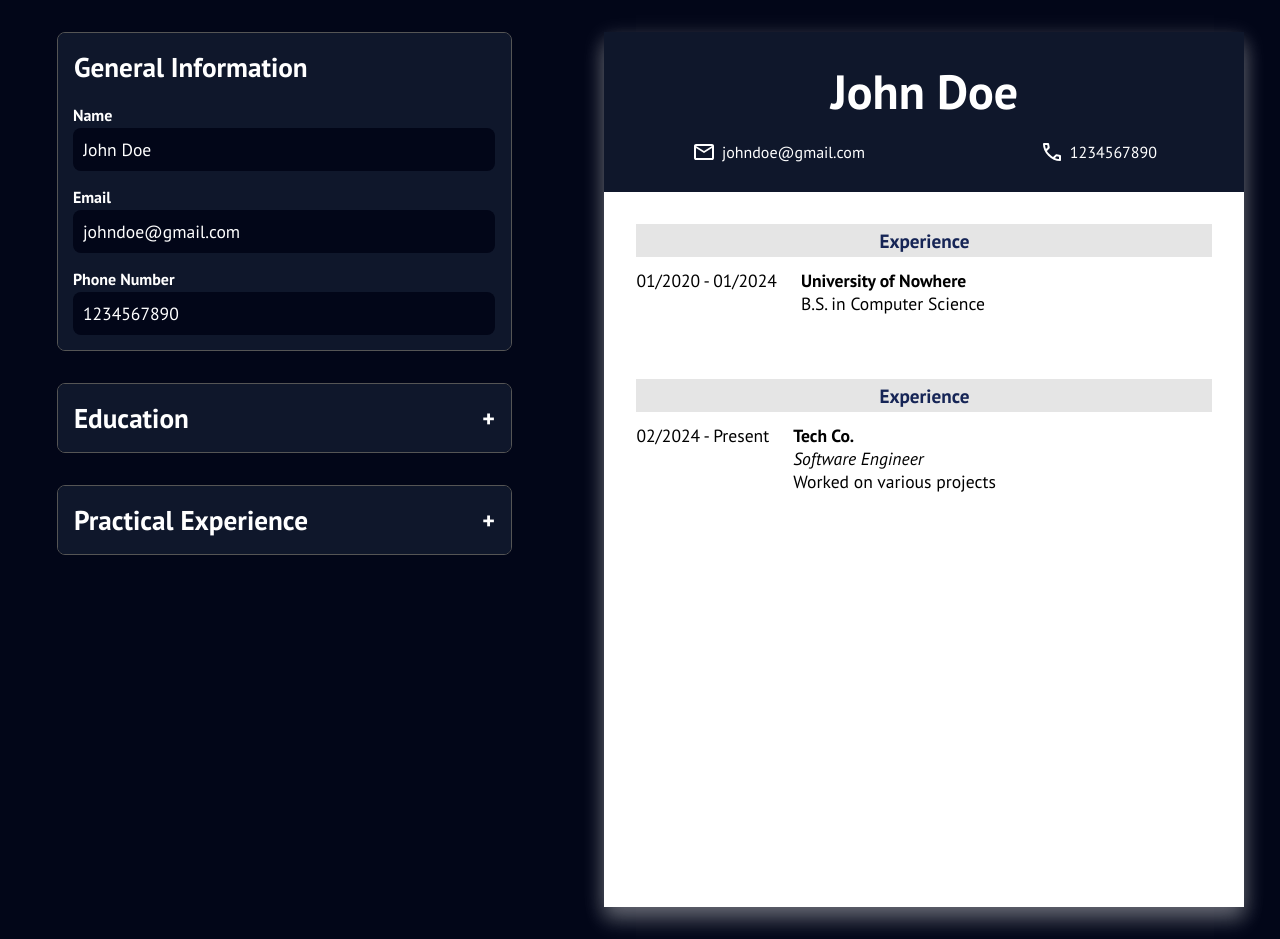
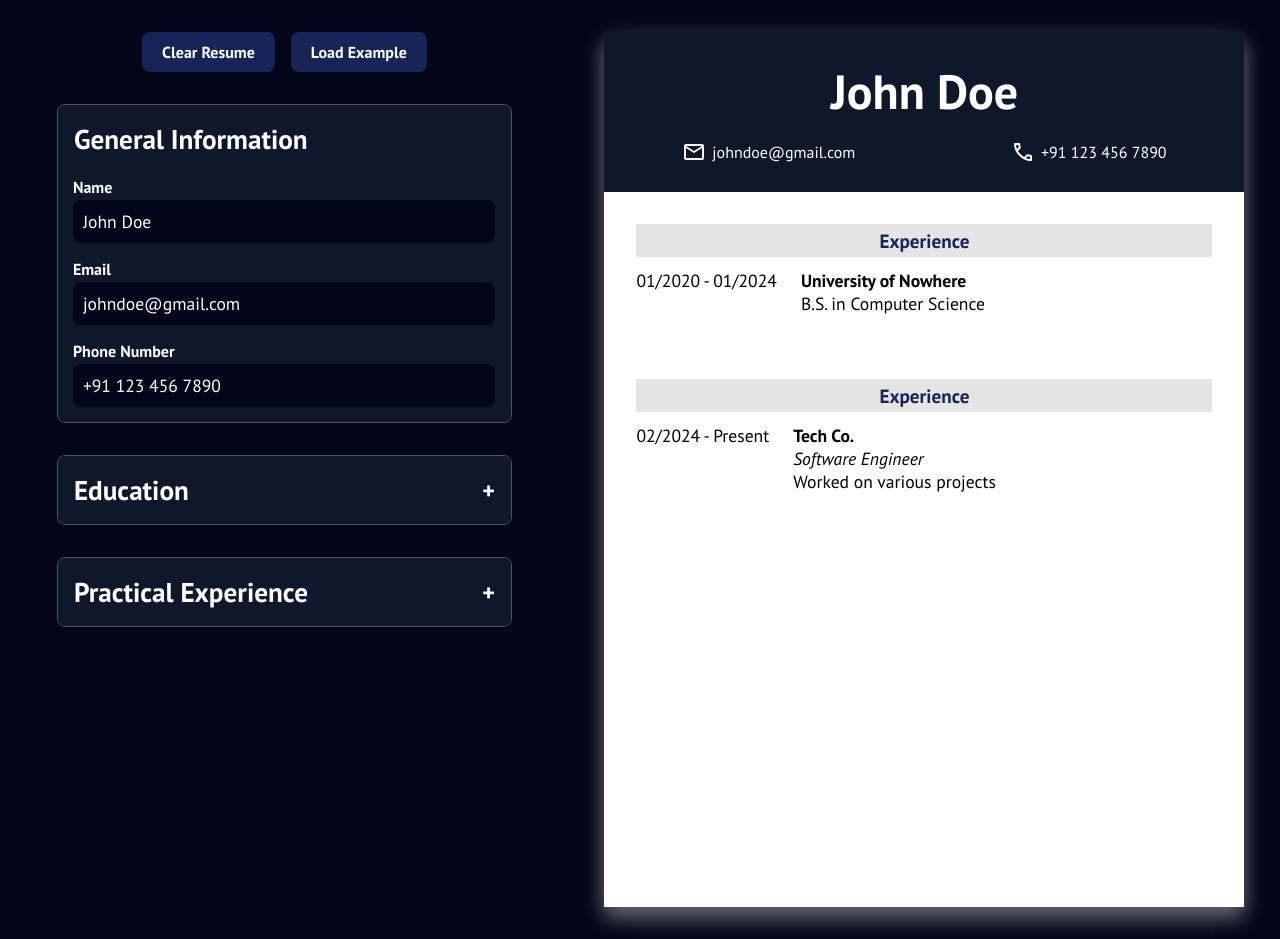
Before and after one commit to ASH-WIN-10/cv-builder, a React (Vite) app: page / in a window 1280 px wide. Built offline with nearby package versions, Linux system fonts and the light colour scheme.

Commit message:
add ability to clear or load an example in resume

```diff
--- a/src/App.jsx
+++ b/src/App.jsx
@@ -1,11 +1,11 @@
 import { useState } from "react"
 import Builder from "./components/Builder"
 import Resume from "./components/Resume"
-import initialResume from "./data"
+import { initialMockResume } from "./data"
 import "./App.css"
 
 function App() {
-    const [resume, updateResume] = useState(initialResume)
+    const [resume, updateResume] = useState(initialMockResume)
 
     return (
         <>
--- a/src/components/Builder.jsx
+++ b/src/components/Builder.jsx
@@ -3,16 +3,32 @@ import GeneralInfoSection from "./GeneralInfoSection"
 import PracticalExpSection from "./PracticalExpSection"
 import { Accordion } from "./Accordion"
 import "../styles/Builder.css"
+import { initialEmptyResume, initialMockResume } from "../data"
 
 export default function Builder({ resume, updateResume }) {
+    function clearResume() {
+        updateResume(initialEmptyResume)
+    }
+
+    function loadExample() {
+        updateResume(initialMockResume)
+    }
+
     return (
         <div id="builder">
+            <div id="dataBtns">
+                <button onClick={clearResume}>Clear Resume</button>
+                <button onClick={loadExample}>Load Example</button>
+            </div>
+
             <Accordion title="General Information">
                 <GeneralInfoSection resume={resume} updateResume={updateResume} />
             </Accordion>
+
             <Accordion title="Education">
                 <EducationalExpSection resume={resume} updateResume={updateResume} />
             </Accordion>
+
             <Accordion title="Practical Experience">
                 <PracticalExpSection resume={resume} updateResume={updateResume} />
             </Accordion>
--- a/src/data.js
+++ b/src/data.js
@@ -1,7 +1,7 @@
-const initialResume = {
+const initialMockResume = {
     name: "John Doe",
     email: "johndoe@gmail.com",
-    phoneNum: "1234567890",
+    phoneNum: "+91 123 456 7890",
     education: [
         {
             schoolName: "University of Nowhere",
@@ -21,4 +21,12 @@ const initialResume = {
     ],
 }
 
-export default initialResume
+const initialEmptyResume = {
+    name: "",
+    email: "",
+    phoneNum: "",
+    education: [],
+    practicalExp: [],
+}
+
+export { initialMockResume, initialEmptyResume }
--- a/src/styles/Builder.css
+++ b/src/styles/Builder.css
@@ -1,3 +1,9 @@
+#builder #dataBtns {
+    display: flex;
+    gap: 16px;
+    justify-content: center;
+}
+
 #builder>div {
     width: 80%;
 }
```
